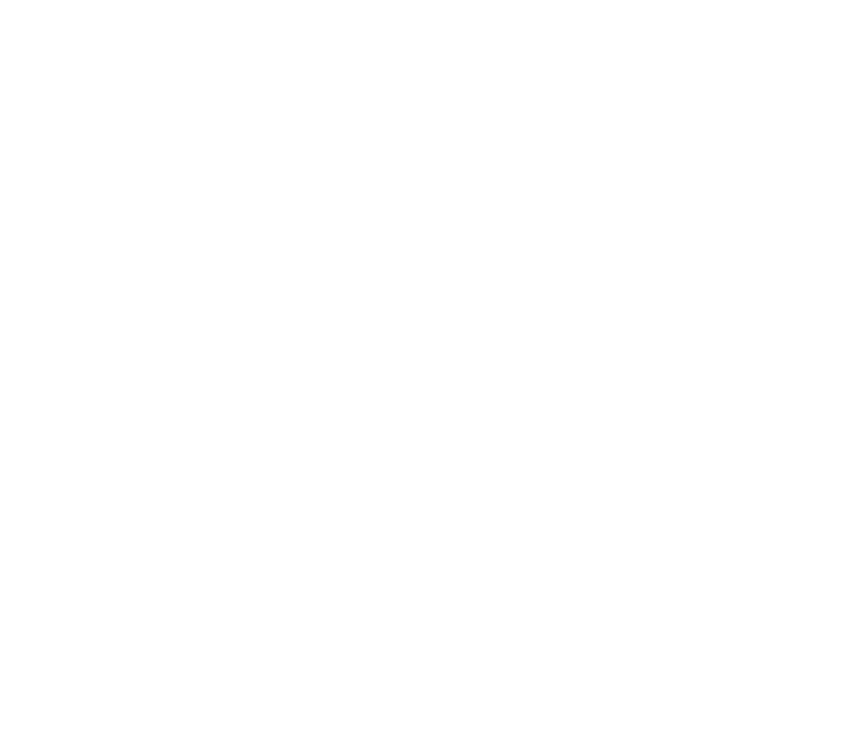
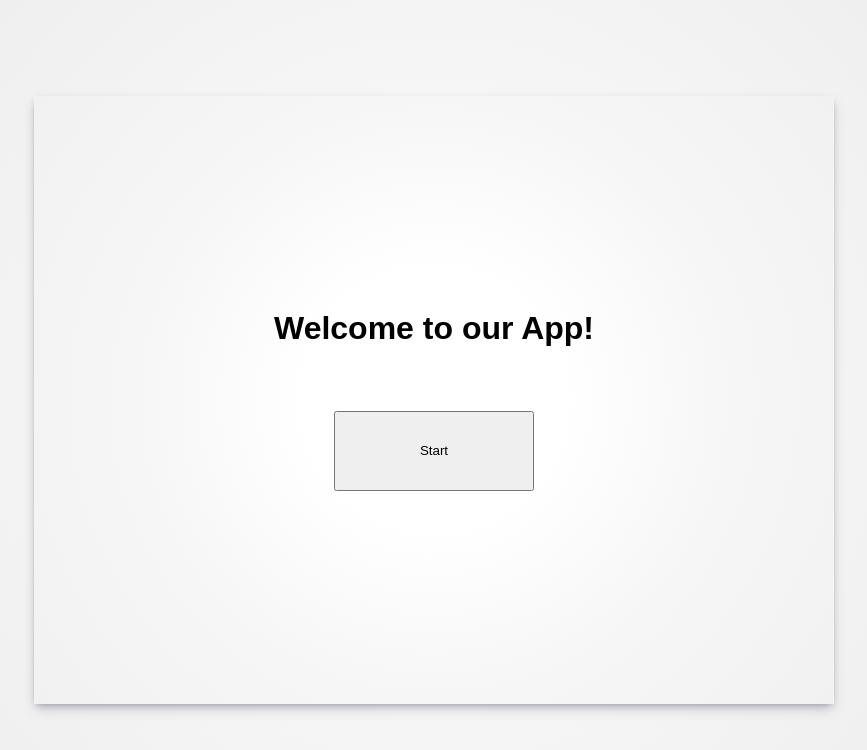
Before and after one commit to swu465/MyJams, a Nuxt app in the folder application/client/: page /questionnaire in a window 1280 px wide. Before the commit this address had no page. Shown: the top 750 px of the page, without its empty margins (206-1073 px from the left). Built offline with nearby package versions, Linux system fonts and the light colour scheme.

Commit message:
Barebones questionnaire working

```diff
--- /dev/null
+++ b/application/client/components/Questions.vue
@@ -0,0 +1,193 @@
+<template>
+  <div id="quiz-container">
+    <div v-if="finished">
+      <span>
+        responses:
+        {{ responses }}
+      </span>
+    </div>
+    <div v-if="!startQuestionnaire" id="quiz-start">
+      <h1 id="quiz-title">
+        Welcome to our App!
+      </h1>
+      <button id="quiz-start-button" @click="startQuestionnaireFunc()">
+        Start
+      </button>
+    </div>
+    <div v-else id="quiz-form">
+      <h1 id="question">
+        {{ questions[currentQuestion].questionText }}
+      </h1>
+      <div id="answers">
+        <button
+          v-for="(option, index) in questions[currentQuestion].answer"
+          :key="index"
+          class="answer"
+          @click="handleAnswerClick(option.answerMeaning)"
+        >
+          {{ option.answerText }}
+        </button>
+      </div>
+      <div id="question-buttons">
+        <button @click="handleBackClick()">
+          Back
+        </button>
+        <button @click="handleNextClick()">
+          Next
+        </button>
+      </div>
+    </div>
+  </div>
+</template>
+
+<script>
+export default {
+  name: 'Questions',
+  data () {
+    return {
+      currentQuestion: 0,
+      startQuestionnaire: false,
+      finished: false,
+      questions: [
+        {
+          questionText: 'Hello',
+          answer: [
+            { answerText: 'yes', answerMeaning: '' },
+            { answerText: 'no', answerMeaning: '' },
+            { answerText: 'yes2', answerMeaning: '' },
+            { answerText: 'no2', answerMeaning: '' }
+          ]
+        },
+        {
+          questionText: 'Hello2',
+          answer: [
+            { answerText: 'yes', answerMeaning: '' },
+            { answerText: 'no', answerMeaning: '' },
+            { answerText: 'yes2', answerMeaning: '' },
+            { answerText: 'no2', answerMeaning: '' }
+          ]
+        },
+        {
+          questionText: 'Hello3',
+          answer: [
+            { answerText: 'yes', answerMeaning: '' },
+            { answerText: 'no', answerMeaning: '' },
+            { answerText: 'yes2', answerMeaning: '' },
+            { answerText: 'no2', answerMeaning: '' }
+          ]
+        }
+      ],
+      responses: []
+    }
+  },
+  methods: {
+    startQuestionnaireFunc () {
+      this.startQuestionnaire = true
+    },
+    handleAnswerClick (answer) {
+      const objIndex = this.responses.findIndex(obj => obj.question === this.currentQuestion)
+      if (objIndex === -1) {
+        this.responses.push({ question: this.currentQuestion, response: answer })
+      } else {
+        this.responses[objIndex].response = answer
+      }
+      this.handleNextClick()
+    },
+    handleBackClick () {
+      if (this.currentQuestion !== 0) {
+        this.currentQuestion--
+      } else {
+        this.currentQuestion = 0
+        this.startQuestionnaire = false
+      }
+    },
+    handleNextClick () {
+      const nextQuestion = this.currentQuestion + 1
+      if (nextQuestion < this.questions.length) {
+        this.currentQuestion = nextQuestion
+      } else if (this.responses.length < this.questions.length) {
+        this.currentQuestion = 0
+      } else {
+        this.handleSubmit()
+      }
+    },
+    handleSubmit () {
+      this.finished = true
+    }
+  }
+}
+</script>
+
+<style>
+* {
+  padding: 0px;
+  margin: 0px;
+}
+
+#quiz-container{
+  display: flex;
+  justify-content: center;
+  width: 100%;
+  height: 100vh;
+  font-family: "Montserrat", sans-serif;
+  background: rgb(255,255,255);
+  background: -moz-radial-gradient(circle, rgba(255,255,255,1) 17%, rgba(246,246,246,1) 40%, rgba(235,235,235,1) 100%);
+  background: -webkit-radial-gradient(circle, rgba(255,255,255,1) 17%, rgba(246,246,246,1) 40%, rgba(235,235,235,1) 100%);
+  background: radial-gradient(circle, rgba(255,255,255,1) 17%, rgba(246,246,246,1) 40%, rgba(235,235,235,1) 100%);
+  filter: progid:DXImageTransform.Microsoft.gradient(startColorstr="#ffffff",endColorstr="#ebebeb",GradientType=1);
+}
+
+#quiz-start{
+  display: flex;
+  flex-direction: column;
+  justify-content: center;
+  align-items: center;
+  margin: 6rem 6rem;
+  width: 100vh;
+  box-shadow: 0 6px 12px -2px rgba(50,50,93,.25),0 3px 7px -3px rgba(0,0,0,.3);
+}
+
+#quiz-title{
+  padding: 2rem;
+}
+
+#quiz-start-button{
+  margin: 2rem;
+  height: 10vh;
+  width: 25vh;
+}
+
+#quiz-form{
+  display: flex;
+  flex-direction: column;
+  justify-content: center;
+  align-items: center;
+  box-shadow: 0 6px 12px -2px rgba(50,50,93,.25),0 3px 7px -3px rgba(0,0,0,.3);
+  width: 35%;
+  margin: 6rem 6rem;
+}
+
+#question{
+  padding: 1rem;
+  margin-top: 1rem;
+}
+
+#answers{
+  display: flex;
+  flex-wrap: wrap;
+  justify-content: space-evenly;
+  padding: 1rem;
+}
+
+#question-buttons{
+  padding: 1rem;
+  margin-bottom: 1rem;
+}
+
+.answer{
+  margin: .5rem;
+  padding: .5rem;
+  height: 10vh;
+  width: 25vh;
+}
+</style>
--- /dev/null
+++ b/application/client/pages/questionnaire.vue
@@ -0,0 +1,16 @@
+<template>
+  <div>
+    <Questions />
+  </div>
+</template>
+
+<script>
+import Questions from '../components/Questions.vue'
+
+export default {
+  name: 'Questionnaire',
+  components: {
+    Questions
+  }
+}
+</script>
```
